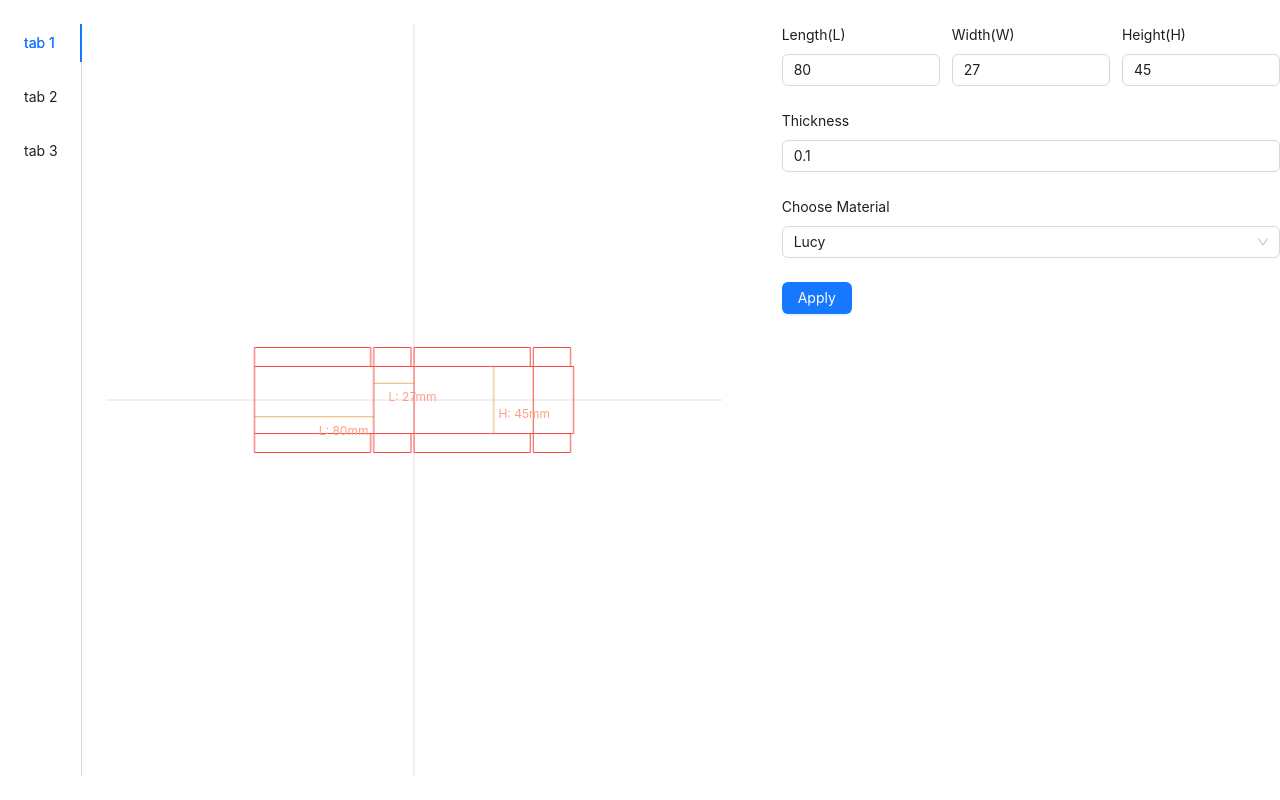
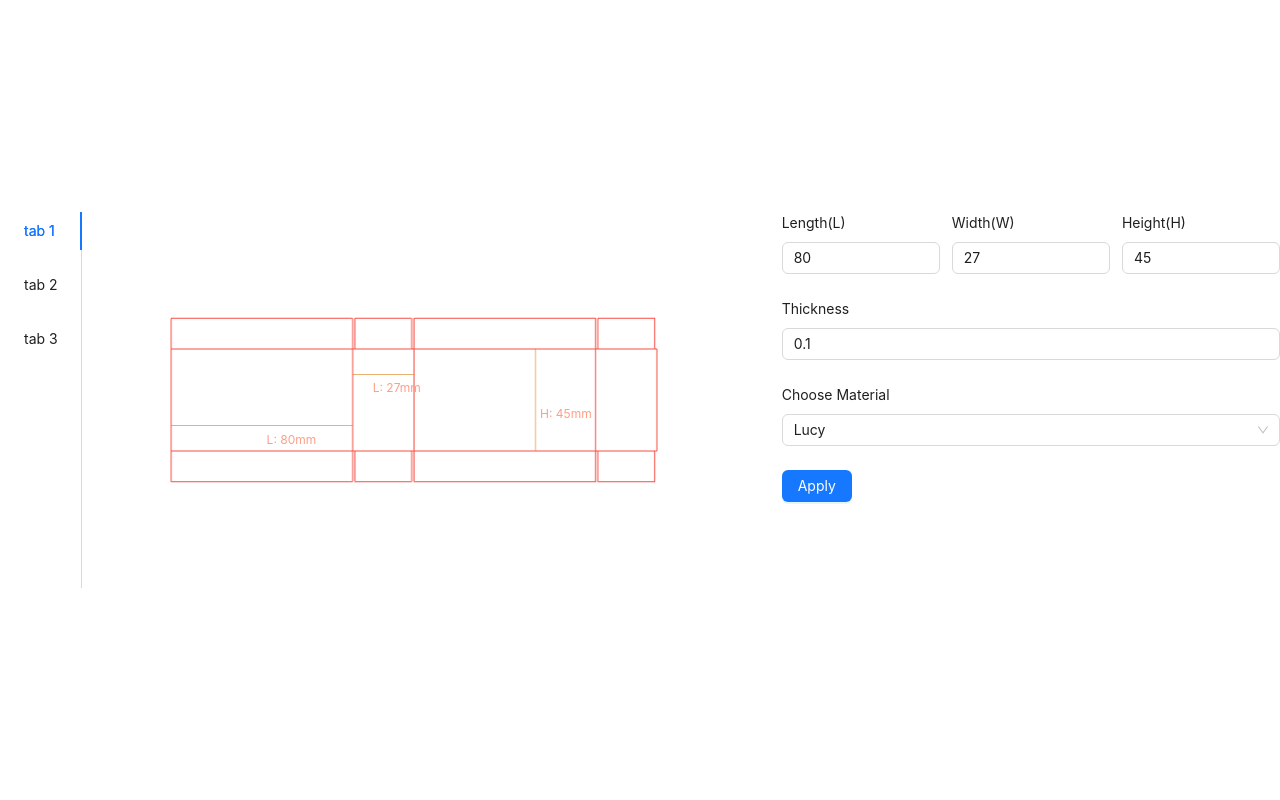
Before and after one commit to vanduonghcmus/react-three-fiber, a React (Create React App) app: page / in a window 1280 px wide. Shown: the top 800 px of the page. Built offline with nearby package versions, Linux system fonts and the light colour scheme.

Commit message:
commit 2

```diff
--- a/src/App.js
+++ b/src/App.js
@@ -4,40 +4,15 @@ import { useState } from "react";
 import EditSize from "./components/EditSize/EditSize";
 import FormControl from "./components/FormControl/FormControl";
 import "./App.css";
+import { calculateSizeByUnit } from "./utils";
+
+const CM_UNIT = 1;
 
 const initialValues = {
-  params: {
-    width: 27,
-    length: 80,
-    depth: 45,
-    flapGap: 1,
-  },
-  els: {
-    backHalf: {
-      width: {
-        top: null,
-        side: null,
-        bottom: null,
-      },
-      length: {
-        top: null,
-        side: null,
-        bottom: null,
-      },
-    },
-    frontHalf: {
-      width: {
-        top: null,
-        side: null,
-        bottom: null,
-      },
-      length: {
-        top: null,
-        side: null,
-        bottom: null,
-      },
-    },
-  },
+  width: calculateSizeByUnit(27, CM_UNIT),
+  length: calculateSizeByUnit(80, CM_UNIT),
+  depth: calculateSizeByUnit(45, CM_UNIT),
+  flapGap: 1,
 };
 
 function App() {
@@ -46,13 +21,13 @@ function App() {
   } = theme.useToken();
 
   const [currentTab, setCurrentTab] = useState();
-  const [box, setBox] = useState(initialValues);
+  const [boxSize, setBoxSize] = useState(initialValues);
 
   const TAB_ITEMS = [
     {
       key: 1,
       label: "tab 1",
-      children: <EditSize initialValues={box} />,
+      children: <EditSize initialSize={boxSize} />,
     },
     {
       key: 2,
@@ -67,15 +42,12 @@ function App() {
   ];
 
   const handleSubmit = (values) => {
-    setBox({
-      ...box,
-      params: {
-        length: values.length,
-        width: values.width,
-        depth: values.height,
-        flapGap: 1,
-      },
-    });
+    const newBoxSize = { ...boxSize };
+    newBoxSize.length = calculateSizeByUnit(values.length, 1);
+    newBoxSize.width = calculateSizeByUnit(values.width, 1);
+    newBoxSize.depth = calculateSizeByUnit(values.depth, 1);
+
+    setBoxSize(newBoxSize);
   };
   return (
     <Layout
@@ -85,11 +57,11 @@ function App() {
         height: "100vh",
       }}
     >
-      <Content style={{ minWidth: "90%", margin: "auto" }}>
+      <Content style={{ minWidth: "80%",maxHeight:'50%', margin: "auto" }}>
         <Row style={{ height: "100%" }} gutter={60}>
           <Col span={14}>
             <Tabs
-              className='tab-style'
+              className="tab-style"
               tabPosition="left"
               destroyInactiveTabPane
               items={TAB_ITEMS}
@@ -100,7 +72,7 @@ function App() {
               initialValues={{
                 width: 27,
                 length: 80,
-                height: 45,
+                depth: 45,
                 thickness: 0.1,
               }}
               onSubmit={handleSubmit}
--- a/src/components/EditSize/EditSize.jsx
+++ b/src/components/EditSize/EditSize.jsx
@@ -1,10 +1,9 @@
-import { Canvas } from "@react-three/fiber";
+import { Html, PerspectiveCamera } from "@react-three/drei";
+import { Canvas, extend, useThree } from "@react-three/fiber";
 import React, { useLayoutEffect, useRef, useState } from "react";
 import * as THREE from "three";
-import { extend } from "@react-three/fiber";
 import { TextGeometry } from "three/examples/jsm/geometries/TextGeometry";
-import { Html } from "@react-three/drei";
-
+import { ELS } from "../../utils/constanst";
 extend({ TextGeometry });
 
 function Line({ start, end, color }) {
@@ -54,12 +53,26 @@ function LineBox2D({ length, width, position = { x: 0, y: 0 }, color = "" }) {
   );
 }
 
-const EditSize = ({ initialValues }) => {
-  const [box, setBox] = useState(initialValues);
+const Camera = () => {
+  const camera = useRef();
+  const { aspect } = useThree();
+  return (
+    <PerspectiveCamera
+      ref={camera}
+      aspect={aspect}
+      fov={45}
+      position={[0, 0, 200]}
+      makeDefault
+      onUpdate={(self) => self.updateProjectionMatrix()}
+    />
+  );
+};
+
+const EditSize = ({ initialSize }) => {
+  const [box, setBox] = useState(undefined);
 
   function createBoxElements() {
-    const newBox = { ...initialValues };
-
+    const newBox = { params: initialSize, els: ELS };
     let previousPositionX = 0;
     for (let halfIdx = 0; halfIdx < 2; halfIdx++) {
       for (let sideIdx = 0; sideIdx < 2; sideIdx++) {
@@ -69,15 +82,23 @@ const EditSize = ({ initialValues }) => {
         const sideWidth =
           side === "width" ? newBox.params.width : newBox.params.length;
 
-        const flapWidth = sideWidth - 2 * newBox.params.flapGap;
-        const flapHeight =
-          0.5 * newBox.params.width - 0.75 * newBox.params.flapGap;
+        const flapWidth =
+          side === "width" ? sideWidth - 2 * newBox.params.flapGap : sideWidth;
+        const flapHeight = 0.5 * newBox.params.width;
+
+        const flapPosition =
+          side === "width"
+            ? previousPositionX + newBox.params.flapGap
+            : previousPositionX;
 
         const flapBoxTop = (
           <LineBox2D
             width={flapWidth}
             length={flapHeight}
-            position={{ x: previousPositionX, y: newBox.params.depth }}
+            position={{
+              x: flapPosition,
+              y: newBox.params.depth,
+            }}
             color="#FD3F40"
           />
         );
@@ -86,7 +107,7 @@ const EditSize = ({ initialValues }) => {
           <LineBox2D
             width={flapWidth}
             length={flapHeight}
-            position={{ x: previousPositionX, y: -flapHeight }}
+            position={{ x: flapPosition, y: -flapHeight }}
             color="#FD3F40"
           />
         );
@@ -100,8 +121,8 @@ const EditSize = ({ initialValues }) => {
           />
         );
 
-        box.els[half][side].top = flapBoxTop;
-        box.els[half][side].bottom = flapBoxBottom;
+        newBox.els[half][side].top = flapBoxTop;
+        newBox.els[half][side].bottom = flapBoxBottom;
         previousPositionX = previousPositionX += sideWidth;
       }
     }
@@ -167,21 +188,14 @@ const EditSize = ({ initialValues }) => {
 
   useLayoutEffect(() => {
     createBoxElements();
-  }, [initialValues]);
+  }, [initialSize]);
 
   return (
-    <Canvas
-      dpr={[window.devicePixelRatio, 2]}
-      camera={{
-        fov: 35,
-        near: 10,
-        far: 1000,
-        position: [0, 0, 800],
-      }}
-    >
-      <Line start={[0, -1000, 0]} end={[0, 1000, 0]} color="000000" />
-      <Line start={[-1000, 0, 0]} end={[1000, 0, 0]} color="000000" />
-
+    box && (
+      <Canvas dpr={[window.devicePixelRatio, 2]}>
+        <Camera />
+        {/* <Line start={[0, -1000, 0]} end={[0, 1000, 0]} color="000000" />
+        <Line start={[-1000, 0, 0]} end={[1000, 0, 0]} color="000000" /> */}
         <group
           position={[
             -(box.params.width + box.params.length),
@@ -210,6 +224,7 @@ const EditSize = ({ initialValues }) => {
           {box.els.backHalf.width.bottom}
         </group>
       </Canvas>
+    )
   );
 };
 
--- a/src/components/FormControl/FormControl.jsx
+++ b/src/components/FormControl/FormControl.jsx
@@ -33,29 +33,26 @@ const FormControl = ({ initialValues = {}, onSubmit }) => {
       <Row gutter={12}>
         <Col span={8}>
           <Form.Item label="Length(L)" name="length">
-            <InputNumber style={{ width: "100%" }} />
+            <InputNumber style={{ width: "100%" }} min={1} max={2000} />
           </Form.Item>
         </Col>
         <Col span={8}>
           <Form.Item label="Width(W)" name="width">
-            <InputNumber style={{ width: "100%" }} />
+            <InputNumber style={{ width: "100%" }} min={1} max={2000} />
           </Form.Item>
         </Col>
         <Col span={8}>
-          <Form.Item label="Height(H)" name="height">
-            <InputNumber style={{ width: "100%" }} />
+          <Form.Item label="Height(H)" name="depth">
+            <InputNumber style={{ width: "100%" }} min={1} max={2000} />
           </Form.Item>
         </Col>
       </Row>
       <Form.Item label="Thickness" name="thickness">
-        <InputNumber style={{ width: "100%" }} />
+        <InputNumber style={{ width: "100%" }} min={.1} max={1} />
       </Form.Item>
 
       <Form.Item label="Choose Material" name="material">
-        <Select
-          defaultValue="lucy"
-          options={MATERIAL_OPTIONS}
-        />
+        <Select defaultValue="lucy" options={MATERIAL_OPTIONS} />
       </Form.Item>
       <Form.Item wrapperCol={{ span: 24 }}>
         <Button type="primary" htmlType="submit">
--- /dev/null
+++ b/src/utils/constanst.js
@@ -0,0 +1,26 @@
+export const ELS = {
+  backHalf: {
+    width: {
+      top: null,
+      side: null,
+      bottom: null,
+    },
+    length: {
+      top: null,
+      side: null,
+      bottom: null,
+    },
+  },
+  frontHalf: {
+    width: {
+      top: null,
+      side: null,
+      bottom: null,
+    },
+    length: {
+      top: null,
+      side: null,
+      bottom: null,
+    },
+  },
+};
--- /dev/null
+++ b/src/utils/index.js
@@ -0,0 +1,3 @@
+export const calculateSizeByUnit = (value = 0, unit = 1) => {
+  return unit * value;
+};
```
Lines whose indentation alone changed are shown as unchanged.
